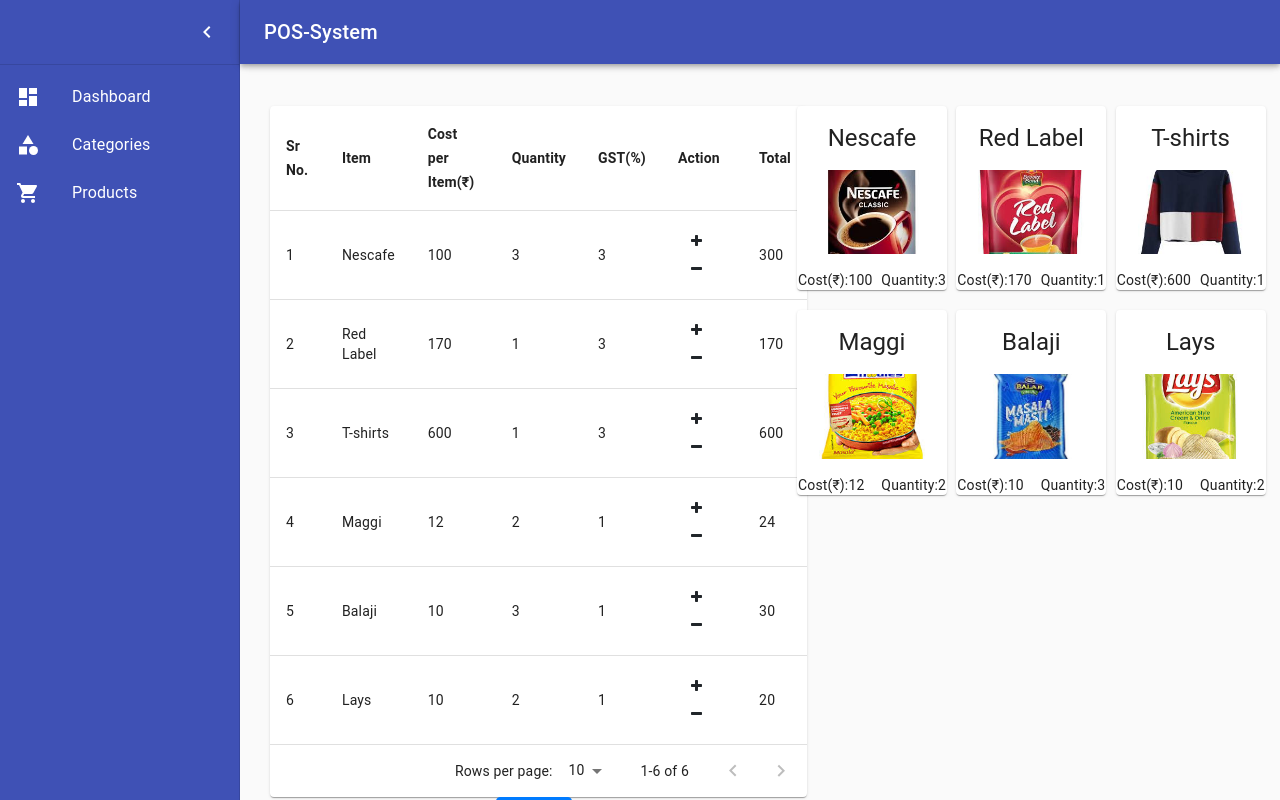
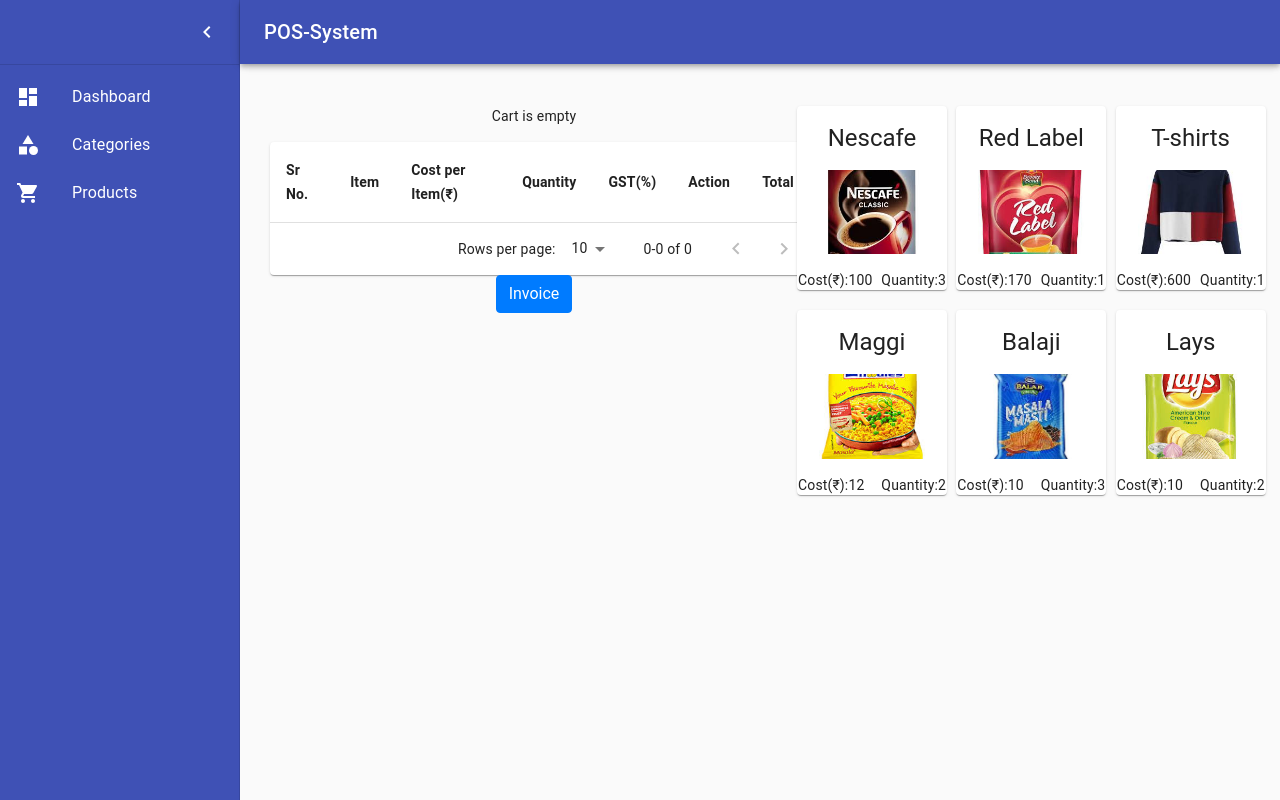
Before and after one commit to Hardi-Shah/React-POS, a React (Create React App) app: page / in a window 1280 px wide. Built offline with nearby package versions, Linux system fonts and the light colour scheme; data requests are answered from the project's data file.

Commit message:
Initial Commit

```diff
--- a/src/components/Layout/CartProduct.js
+++ b/src/components/Layout/CartProduct.js
@@ -1,7 +1,6 @@
 import React, { useState, useEffect } from 'react'
-import { Table, TableBody, TableCell, TableContainer, TableHead, TableRow, TablePagination,Modal, Link, Paper } from "@material-ui/core";
+import { Table, TableBody, TableCell, TableContainer, TableHead, TableRow, TablePagination, Modal, Link, Paper } from "@material-ui/core";
 import { makeStyles } from '@material-ui/core/styles';
-import { getProductService } from '../../Services/ProductService';
 
 const useStyles = makeStyles((theme) => ({
     table: {
@@ -9,7 +8,7 @@
     },
     paper: {
         margin: 'auto',
-        width: '537px',
+        width: '540px',
         marginLeft: '-25px'
     },
     headcolor: {
@@ -25,19 +24,22 @@
     },
 }))
 
-function CartProduct() {
+function CartProduct(props) {
     const classes = useStyles();
-
     const [cart, setCart] = useState([]);
 
+    const { cartitem, addToCart, removeFromCart } = props;
+
+    const itemsPrice = cartitem.reduce((a, c) => a + c.price * c.quantity + (c.price * c.quantity * c.gst / 100), 0);
+    const taxPrice = itemsPrice * 0.14;
+    const shippingPrice = itemsPrice > 2000 ? 0 : 20;
+    const totalPrice = itemsPrice + taxPrice + shippingPrice
+
     useEffect(() => {
-        loadProducts();
-    }, []);
+        const { cartitem } = props
+        setCart({ cartitem })
+    }, [props]);
 
-    const loadProducts = async () => {
-        const result = await getProductService()
-        setCart(result.data);
-    };
     const [page, setPage] = React.useState(0);
     const [rowsPerPage, setRowsPerPage] = React.useState(10);
     const handleChangePage = (event, newPage) => {
@@ -48,12 +50,6 @@
         setRowsPerPage(parseInt(event.target.value, 10));
         setPage(0);
     };
-    const removeFromCart = (productToRemove) => {
-        setCart(
-            cart.filter((product) => product !== productToRemove)
-        );
-    };
-
 
     const [open, setOpen] = React.useState(false);
 
@@ -66,7 +62,7 @@
     };
 
     const body = (
-    <div  className={classes.paper1}>
+        <div className={classes.paper1}>
             <h2 id="simple-modal-title">Thank you for shopping with us!!</h2>
             <p id="simple-modal-description">
                 {cart.name}
@@ -75,6 +71,7 @@
     );
     return (
         <>
+            <div>{cartitem.length === 0 && <p>Cart is empty</p>}</div>
             <TableContainer className={classes.paper} component={Paper}>
                 <Table className={classes.table} aria-label="simple table">
                     <TableHead >
@@ -89,7 +86,7 @@
                         </TableRow>
                     </TableHead>
                     <TableBody>
-                        {cart
+                        {cartitem && cartitem
                             .slice(page * rowsPerPage, page * rowsPerPage + rowsPerPage)
                             .map((product, index) => (
                                 <TableRow key={product.id} className={classes.root}>
@@ -101,10 +98,10 @@
                                     <TableCell>{product.quantity}</TableCell>
                                     <TableCell>{product.gst}</TableCell>
                                     <TableCell>
-                                        <button className="btn fa fa-plus  mr-2" ></button>
+                                        <button onClick={() => addToCart(product)} className="btn fa fa-plus  mr-2" ></button>
                                         <button onClick={() => removeFromCart(product)} className="btn fa fa-minus  mr-2" > </button>
                                     </TableCell>
-                                    <TableCell>{(product.price * product.quantity)}</TableCell>
+                                    <TableCell>{product.price * product.quantity + (product.price * product.quantity * product.gst / 100)}</TableCell>
                                 </TableRow>
                             ))}
                     </TableBody>
@@ -112,13 +109,24 @@
                 <TablePagination
                     rowsPerPageOptions={[3, 8, 10, 15]}
                     component="div"
-                    count={cart.length}
+                    count={cartitem.length}
                     rowsPerPage={rowsPerPage}
                     page={page}
                     onChangePage={handleChangePage}
                     onChangeRowsPerPage={handleChangeRowsPerPage}
                 />
             </TableContainer >
+            {cartitem.length !== 0 && (
+                <>
+                    <hr></hr>
+                    <div className="row">
+                        <div className="text-right">
+                            <strong>Total Price:₹{totalPrice.toFixed(2)}</strong>
+                        </div>
+                    </div>
+                </>
+            )}
+
 
             <button className='btn btn-primary' onClick={handleOpen}>
                 Invoice
--- a/src/components/Layout/ShowProduct.js
+++ b/src/components/Layout/ShowProduct.js
@@ -1,5 +1,5 @@
 import React, { useState, useEffect } from 'react'
-import { Grid, Card, CardHeader, CardMedia, CardContent, Typography,CardActionArea, Link, Paper } from '@material-ui/core';
+import { Grid, Card, CardHeader, CardMedia, CardContent, Typography, CardActionArea, Link, Paper } from '@material-ui/core';
 import { makeStyles } from '@material-ui/core/styles';
 import { getProductService } from '../../Services/ProductService';
 import CartProduct from './CartProduct';
@@ -56,22 +56,33 @@
     };
 
     const addToCart = (Product) => {
-        setCart([...cart,Product])
-        // let newCart = [...cart];
-        // let itemInCart = newCart.find(
-        //     (item) => Product.name === item.name
-        // );
-        // if (itemInCart) {
-        //     itemInCart.quantity++;
-        // } else {
-        //     itemInCart = {
-        //         ...Product,
-        //         quantity: 1,
-        //     };
-        //     newCart.push(itemInCart);
-        // }
-        // setCart(newCart);
+        const exist = cart.find((x) => x.id === Product.id);
+        if (exist) {
+            setCart(
+                cart.map((x) =>
+                    x.id === Product.id ? { ...exist, quantity: exist.quantity + 1 } : x
+                )
+            );
+        } else {
+            setCart([...cart, { ...Product, quantity: 1 }]);
+        }
     };
+
+    const removeFromCart = (Product) => {
+        const exist = cart.find((x) => x.id === Product.id);
+        if (exist.quantity === 1) {
+            setCart(
+                cart.filter((x) => x.id !== Product.id)
+            );
+        } else {
+            setCart(
+                cart.map((x) =>
+                    x.id === Product.id ? { ...exist, quantity: exist.quantity - 1 } : x
+                )
+            );
+        }
+    };
+
     return (
         <Grid
             container
@@ -80,7 +91,7 @@
             justify="center"
         >
             <Grid item xs={12} sm={6} md={6}>
-                <CartProduct />
+                <CartProduct cartitem={cart} addToCart={addToCart} removeFromCart={removeFromCart} />
             </Grid>
             <Grid item xs={12} sm={6} md={6} className={classes.grid}>
                 <Grid container
@@ -89,7 +100,7 @@
                         return (
                             <Grid item xs={4} key={Product.id}  >
                                 <Card className={classes.card}  >
-                                <CardActionArea onClick={() => addToCart(Product)}>
+                                    <CardActionArea onClick={() => addToCart(Product)}>
                                         <CardHeader
                                             title={Product.name}
                                         />
```
Also changed, not shown: src/components/Layout/Dashboard.js (+6 -5 lines), 1 other file (tests, documents, lock files or other folders). Lines whose indentation alone changed are shown as unchanged.
